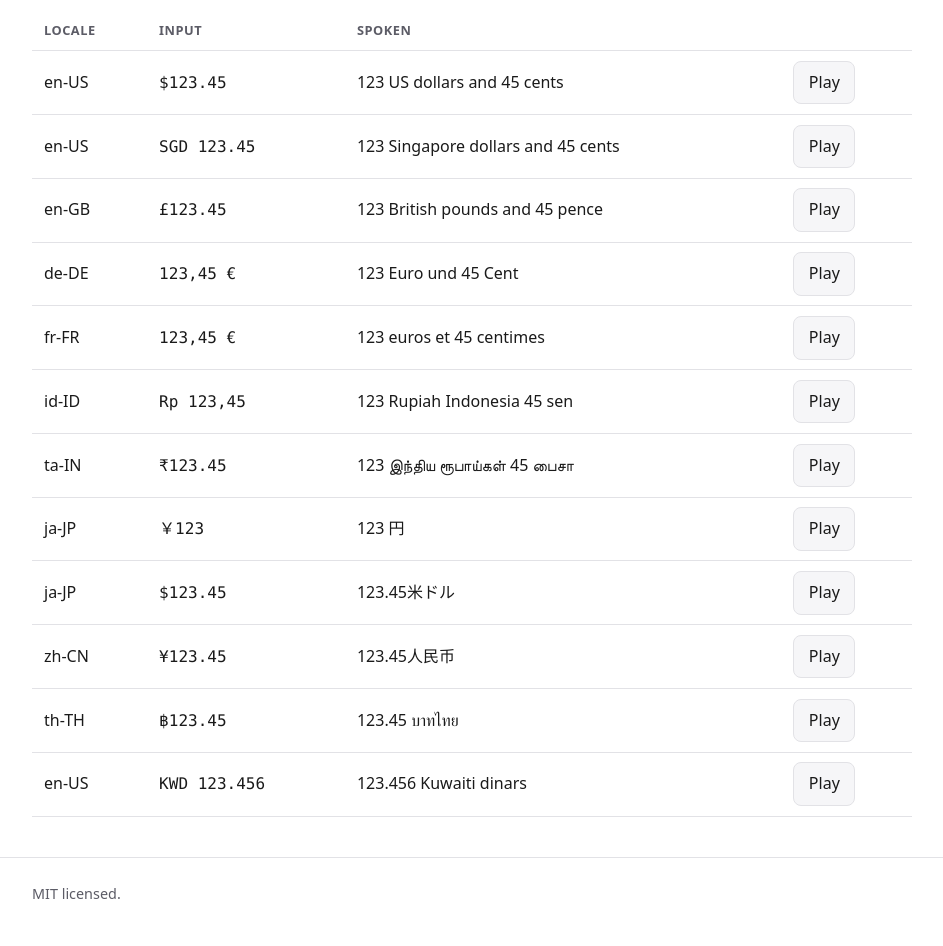
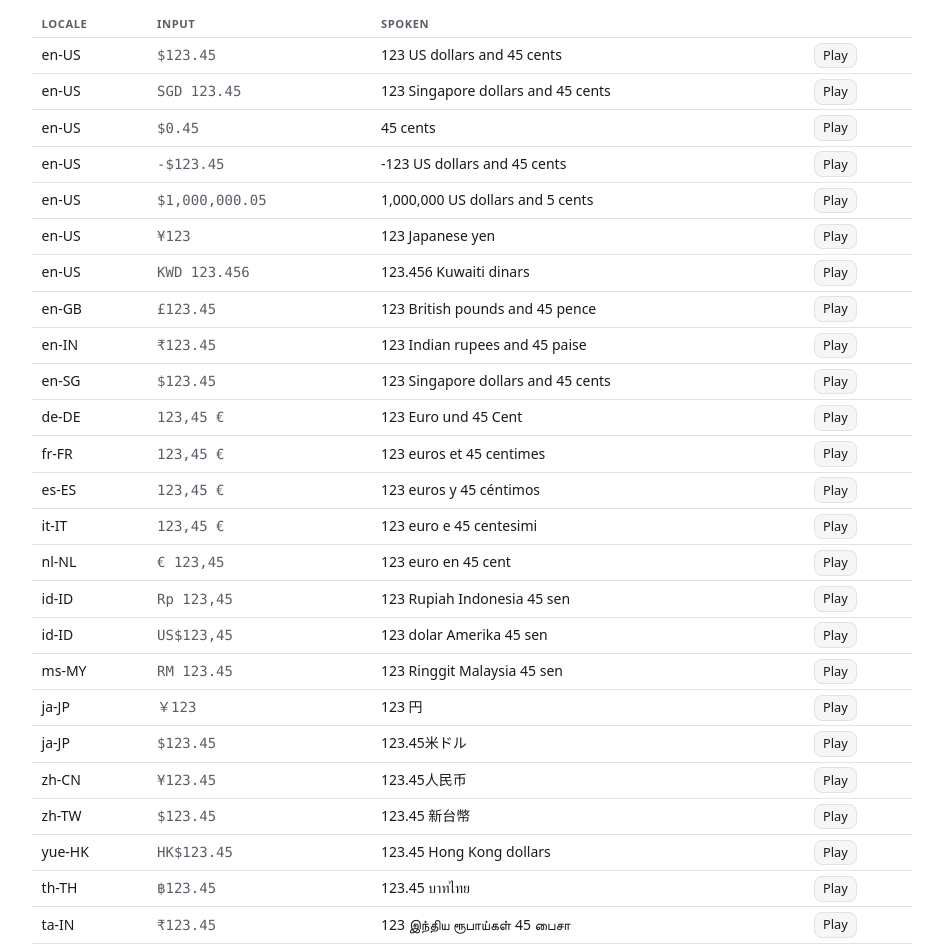
Before and after one commit to amoshydra/moneyspeak, a website built with Vite: page docs/index.html in a window 1280 px wide. Shown: the part 1460-2406 px from the top of the page, without its empty margins (168-1111 px from the left). Built offline with nearby package versions, Linux system fonts and the light colour scheme.

Commit message:
docs: compact the examples table and add more cases

```diff
--- a/docs/main.ts
+++ b/docs/main.ts
@@ -13,16 +13,29 @@ const LOCALES = [
 const EXAMPLES: Array<{ locale: string; currency: string; amount: string }> = [
   { locale: "en-US", currency: "USD", amount: "123.45" },
   { locale: "en-US", currency: "SGD", amount: "123.45" },
+  { locale: "en-US", currency: "USD", amount: "0.45" },
+  { locale: "en-US", currency: "USD", amount: "-123.45" },
+  { locale: "en-US", currency: "USD", amount: "1000000.05" },
+  { locale: "en-US", currency: "JPY", amount: "123.45" },
+  { locale: "en-US", currency: "KWD", amount: "123.456" },
   { locale: "en-GB", currency: "GBP", amount: "123.45" },
+  { locale: "en-IN", currency: "INR", amount: "123.45" },
+  { locale: "en-SG", currency: "SGD", amount: "123.45" },
   { locale: "de-DE", currency: "EUR", amount: "123.45" },
   { locale: "fr-FR", currency: "EUR", amount: "123.45" },
+  { locale: "es-ES", currency: "EUR", amount: "123.45" },
+  { locale: "it-IT", currency: "EUR", amount: "123.45" },
+  { locale: "nl-NL", currency: "EUR", amount: "123.45" },
   { locale: "id-ID", currency: "IDR", amount: "123.45" },
-  { locale: "ta-IN", currency: "INR", amount: "123.45" },
+  { locale: "id-ID", currency: "USD", amount: "123.45" },
+  { locale: "ms-MY", currency: "MYR", amount: "123.45" },
   { locale: "ja-JP", currency: "JPY", amount: "123" },
   { locale: "ja-JP", currency: "USD", amount: "123.45" },
   { locale: "zh-CN", currency: "CNY", amount: "123.45" },
+  { locale: "zh-TW", currency: "TWD", amount: "123.45" },
+  { locale: "yue-HK", currency: "HKD", amount: "123.45" },
   { locale: "th-TH", currency: "THB", amount: "123.45" },
-  { locale: "en-US", currency: "KWD", amount: "123.456" },
+  { locale: "ta-IN", currency: "INR", amount: "123.45" },
 ];
 
 function q<T extends Element>(selector: string): T {
--- a/docs/style.css
+++ b/docs/style.css
@@ -212,29 +212,39 @@ button {
 .examples {
   width: 100%;
   border-collapse: collapse;
+  font-size: 0.875rem;
 }
 
 .examples th,
 .examples td {
   text-align: left;
-  padding: 0.6rem 0.75rem;
+  padding: 0.3rem 0.6rem;
   border-bottom: 1px solid var(--line);
   vertical-align: middle;
+  line-height: 1.35;
 }
 
 .examples th {
-  font-size: 0.8rem;
+  font-size: 0.7rem;
   text-transform: uppercase;
-  letter-spacing: 0.04em;
+  letter-spacing: 0.05em;
   color: var(--muted);
+  padding-block: 0.35rem;
+}
+
+.examples tbody tr:hover {
+  background: var(--panel);
 }
 
 .examples .mono {
   font-family: ui-monospace, SFMono-Regular, Menlo, Consolas, monospace;
   white-space: nowrap;
+  color: var(--muted);
 }
 
-.play {
+.examples .play {
+  padding: 0.2rem 0.5rem;
+  font-size: 0.8rem;
   white-space: nowrap;
 }
 
```
